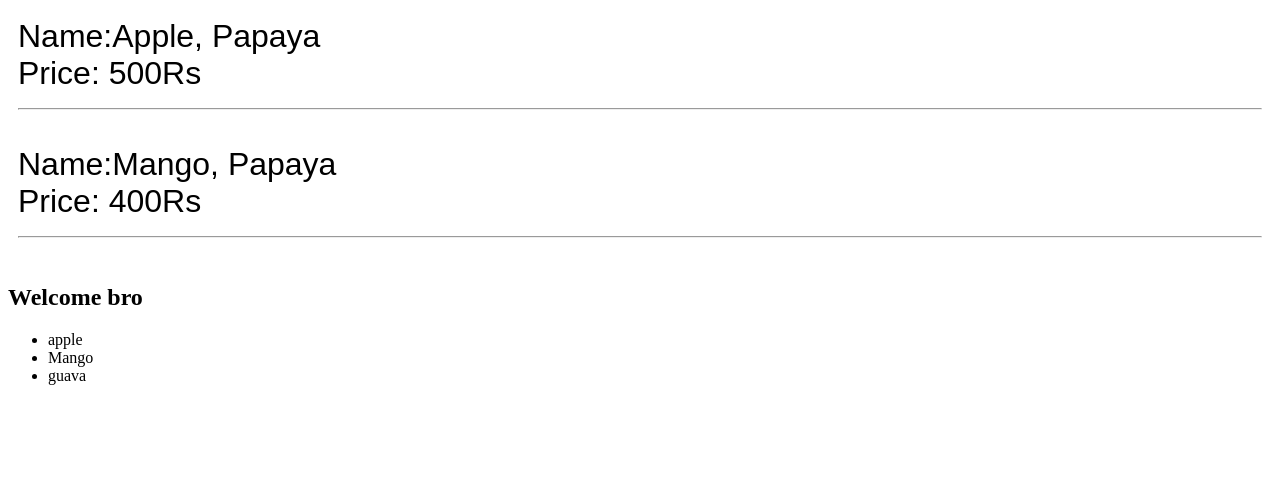
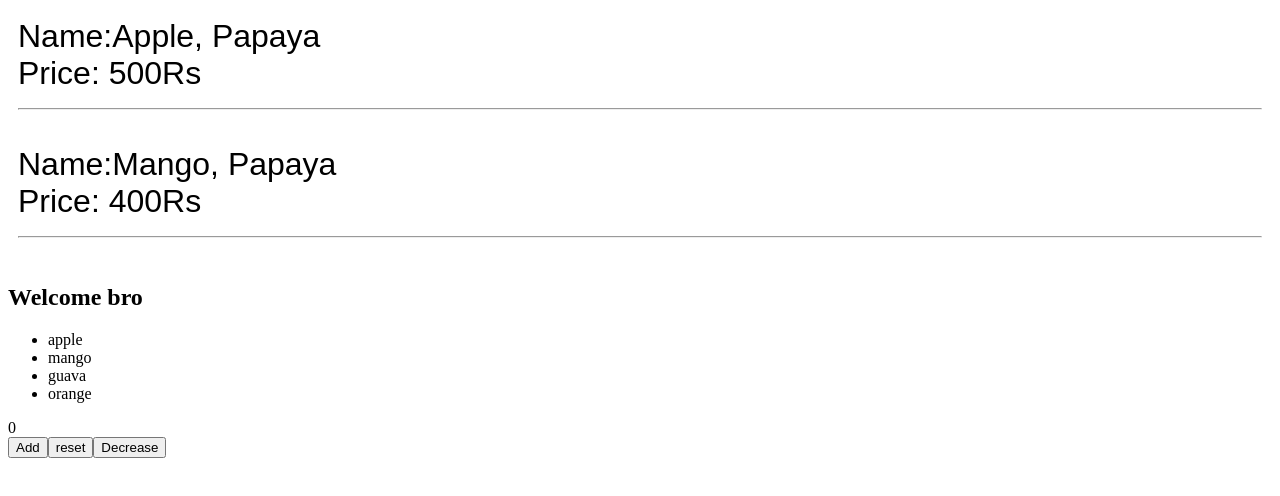
Before and after one commit to Dude6561/learningreact, a React (Vite) app in the folder learning/: page / in a window 1280 px wide. Shown: the top 496 px of the page. Built offline with nearby package versions, Linux system fonts and the light colour scheme.

Commit message:
increase and decrease

```diff
--- a/learning/src/App.jsx
+++ b/learning/src/App.jsx
@@ -1,15 +1,16 @@
-import Header from "./header"
-import List from "./list"
-import UserGreeting from "./userGreeting"
-import './index.css'
-export default function App(){
-  return(
+import Header from "./header";
+import List from "./list";
+import UserGreeting from "./userGreeting";
+import "./index.css";
+import Mycomponent from "./Mycomponent";
+export default function App() {
+  return (
     <div>
-  <Header Fruits="Apple, Papaya" Paisa="500Rs" />
-  <Header Fruits="Mango, Papaya" Paisa="400Rs" />
-  <UserGreeting isloggedin ={true} />
-  <List />
-
+      <Header Fruits="Apple, Papaya" Paisa="500Rs" />
+      <Header Fruits="Mango, Papaya" Paisa="400Rs" />
+      <UserGreeting isloggedin={true} />
+      <List />
+      <Mycomponent />
     </div>
-  )
+  );
 }
--- /dev/null
+++ b/learning/src/Mycomponent.jsx
@@ -0,0 +1,25 @@
+import React, { useState } from "react";
+
+export default function Mycomponent() {
+  const [count, setCount] = useState(0);
+
+  const increment = () => {
+    setCount(count + 1);
+  };
+
+  const decreament = () => {
+    setCount(count - 1);
+  };
+
+  const reset = () => {
+    setCount(0);
+  };
+  return (
+    <div>
+      <p1>{count}</p1> <br></br>
+      <button onClick={increment}>Add</button>
+      <button onClick={reset}>reset</button>
+      <button onClick={decreament}>Decrease</button>
+    </div>
+  );
+}
--- a/learning/src/list.jsx
+++ b/learning/src/list.jsx
@@ -1,5 +1,10 @@
 export default function List() {
-  const fruits = ["apple", "Mango", "guava"];
-  const listitems = fruits.map((fruits) => <li>{fruits}</li>);
+  const fruits = [
+    { name: "apple" },
+    { name: "mango" },
+    { name: "guava" },
+    { name: "orange" },
+  ];
+  const listitems = fruits.map((fruits) => <li>{fruits.name}</li>);
   return <ul>{listitems}</ul>;
 }
```
